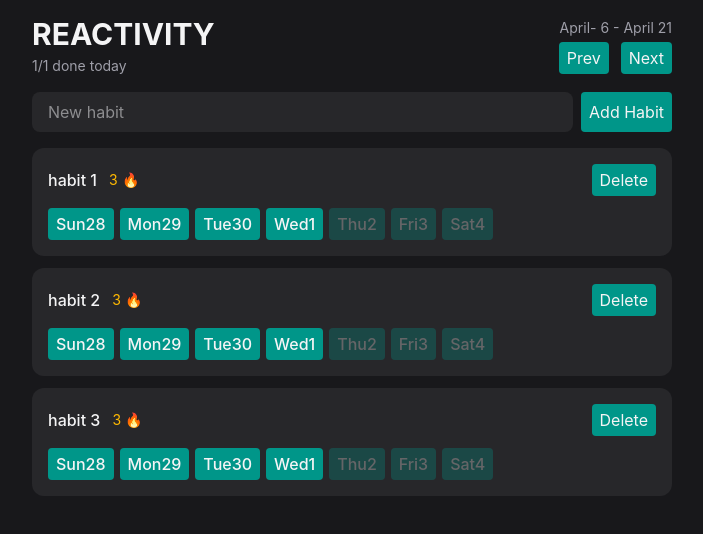
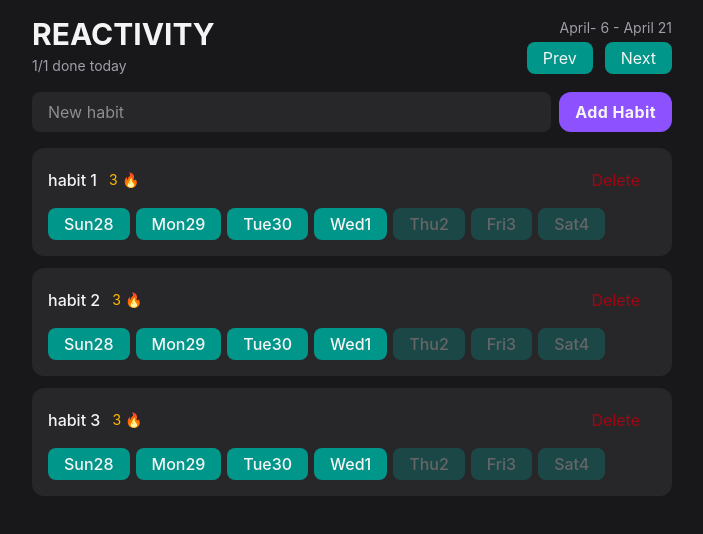
Before and after one commit to clara-cdp/Reactivity, a React (Vite) app: page / in a window 1280 px wide. Shown: the top 534 px of the page, without its empty margins (288-991 px from the left). Built offline with nearby package versions, Linux system fonts and the light colour scheme.

Commit message:
added tailwind-merge and stylized add habit button

```diff
--- a/package.json
+++ b/package.json
@@ -14,6 +14,7 @@
     "date-fns": "^4.4.0",
     "react": "^19.2.6",
     "react-dom": "^19.2.6",
+    "tailwind-merge": "^3.6.0",
     "tailwindcss": "^4.3.1"
   },
   "devDependencies": {
--- a/src/components/Button.tsx
+++ b/src/components/Button.tsx
@@ -1,15 +1,23 @@
 import type { ComponentProps } from "react"
+import {twMerge} from "tailwind-merge"
 
 type ButtonProps = {
     variant?: Variant
 } & ComponentProps<"button">
 
-export function Button({variant = "primary", ...props}: ButtonProps) {
+export function Button
+    ({ variant = "primary",
+        className,
+        ...props
+    }: ButtonProps) {
     return (
         <button
             {...props}
-            className={`${getVariantStyles(variant)}
-            transition-colors rounded px-2 py-1 disabled:opacity-30 disabbled:cursor-not-allowed`}
+            className={twMerge(
+                getVariantStyles(variant),
+                "transition-colors rounded-lg px-2  p-4 py-1 disabled:opacity-30 disabbled:cursor-not-allowed",
+                className
+            )}
         />
     )
 }
--- a/src/components/HabitItem.tsx
+++ b/src/components/HabitItem.tsx
@@ -18,7 +18,7 @@ export function HabitItem({ habit }: HabitItemProps) {
                     <span className="font-medium">{habit.name}</span>
                     <span className="text-sm text-amber-400">3 🔥</span>
                 </div>
-                <Button>Delete</Button>
+                <Button variant="delete">Delete</Button>
             </div>
             <div className="flex gap-1.5">
                 {visibleDates.map(date => (
--- a/src/components/Habitform.tsx
+++ b/src/components/Habitform.tsx
@@ -6,7 +6,7 @@ export function HabitForm() {
             <input className="flex-1 rounded-lg bg-zinc-800 px-4 py-2
             outline-none focus-visible:ring-2 focus-visible:ring-violet-500"
             placeholder="New habit"/>
-            <Button>Add Habit</Button>
+            <Button className="bg-violet-500 rounded-xl px-4 py-2 font-bold tracking-wide">Add Habit</Button>
         </form>
     )
 }
```
Also changed, not shown: 1 other file (tests, documents, lock files or other folders).
